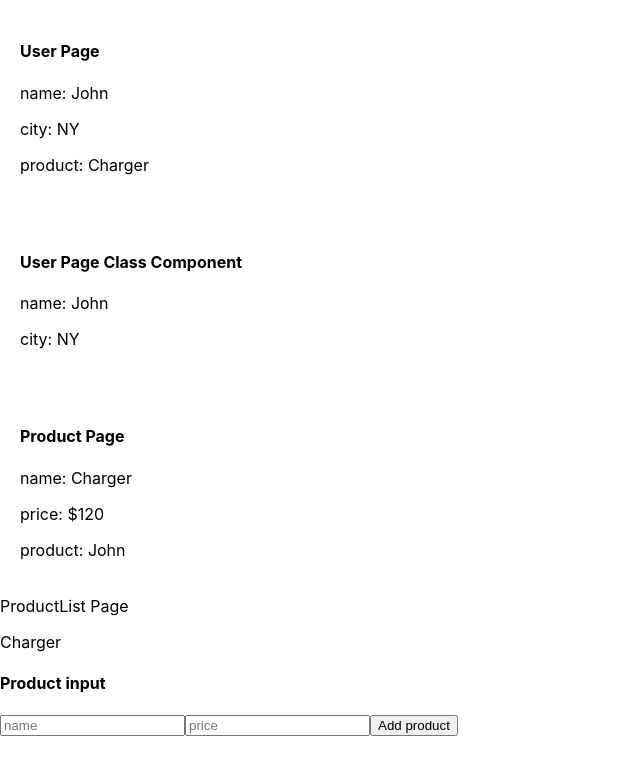
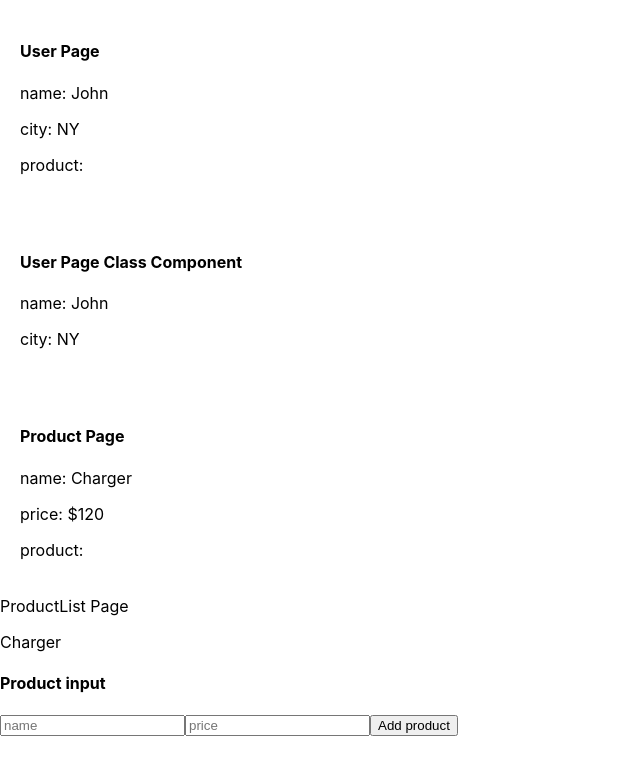
Before and after one commit to i-am-arav/react-context, a React (Create React App) app: page / in a window 1280 px wide. Shown: the top 774 px of the page, without its empty margins (0-640 px from the left). Built offline with nearby package versions, Linux system fonts and the light colour scheme.

Commit message:
5.provider alert - will go undefined if not wrapped

```diff
--- a/src/App.js
+++ b/src/App.js
@@ -12,13 +12,13 @@ const App = () => {
   return (
     <>
       <UserContext.Provider value={user}>
-        <ProductContextProvider>
-          <User />
-          <UserClassComponent />
-          <Product />
-          <ProductList />
-        </ProductContextProvider>
+        <User />
+        <UserClassComponent />
       </UserContext.Provider>
+      <ProductContextProvider>
+        <Product />
+        <ProductList />
+      </ProductContextProvider>
     </>
   );
 };
--- a/src/Product.jsx
+++ b/src/Product.jsx
@@ -5,12 +5,13 @@ import { ProductContext } from "./context/ProductContext";
 const Product = () => {
   const product = useContext(ProductContext);
   const user = useContext(UserContext);
+  console.log('User',user)
   return (
     <div style={{ padding: "20px" }}>
       <h4>Product Page</h4>
       <p>name: {product.name}</p>
       <p>price: {product.price}</p>
-      <p>product: {user.name}</p>
+      <p>product: {user?.name}</p>
     </div>
   );
 };
--- a/src/ProductList.jsx
+++ b/src/ProductList.jsx
@@ -18,7 +18,6 @@ const ProductList = () => {
     }
   }
   React.useEffect(() => {
-    console.log('pr',products.length)
     setCurrentProduct({});
   }, [products.length])
   return <div>
--- a/src/User.jsx
+++ b/src/User.jsx
@@ -5,12 +5,13 @@ import { ProductContext } from './context/ProductContext';
 const User = () => {
   const user = useContext(UserContext);
   const product = useContext(ProductContext);
+  console.log('product', product)
   return (
     <div style={{padding: '20px'}}>
         <h4>User Page</h4>
        <p>name: {user.name}</p>
        <p>city: {user.city}</p>
-       <p>product: {product.name}</p>
+       <p>product: {product?.name}</p>
     </div>
   )
 }
```
